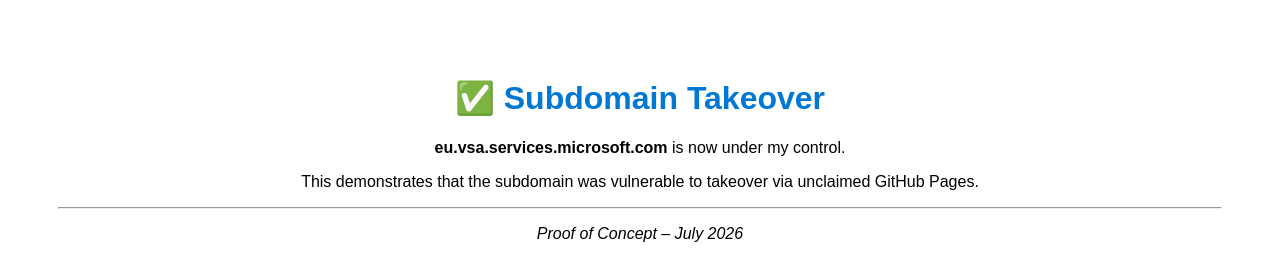
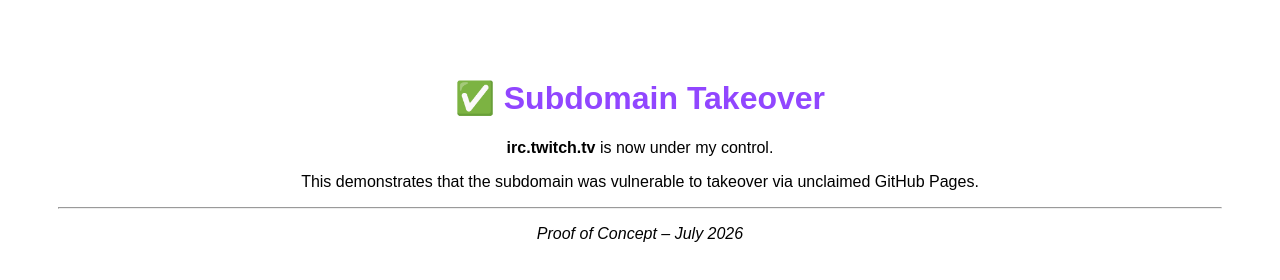
Before and after one commit to exczty/microsoft-takeover, a plain HTML site: page index.html in a window 1280 px wide. Drawn offline with Linux system fonts and the light colour scheme.

Commit message:
Update index.html

```diff
--- a/index.html
+++ b/index.html
@@ -1,15 +1,15 @@
 <!DOCTYPE html>
 <html>
 <head>
-    <title>Microsoft Subdomain Takeover</title>
+    <title>Twitch Subdomain Takeover</title>
     <style>
         body { font-family: Arial, sans-serif; text-align: center; padding: 50px; }
-        h1 { color: #0078D4; }
+        h1 { color: #9146FF; }
     </style>
 </head>
 <body>
     <h1>✅ Subdomain Takeover</h1>
-    <p><strong>eu.vsa.services.microsoft.com</strong> is now under my control.</p>
+    <p><strong>irc.twitch.tv</strong> is now under my control.</p>
     <p>This demonstrates that the subdomain was vulnerable to takeover via unclaimed GitHub Pages.</p>
     <hr>
     <p><em>Proof of Concept – July 2026</em></p>
```
